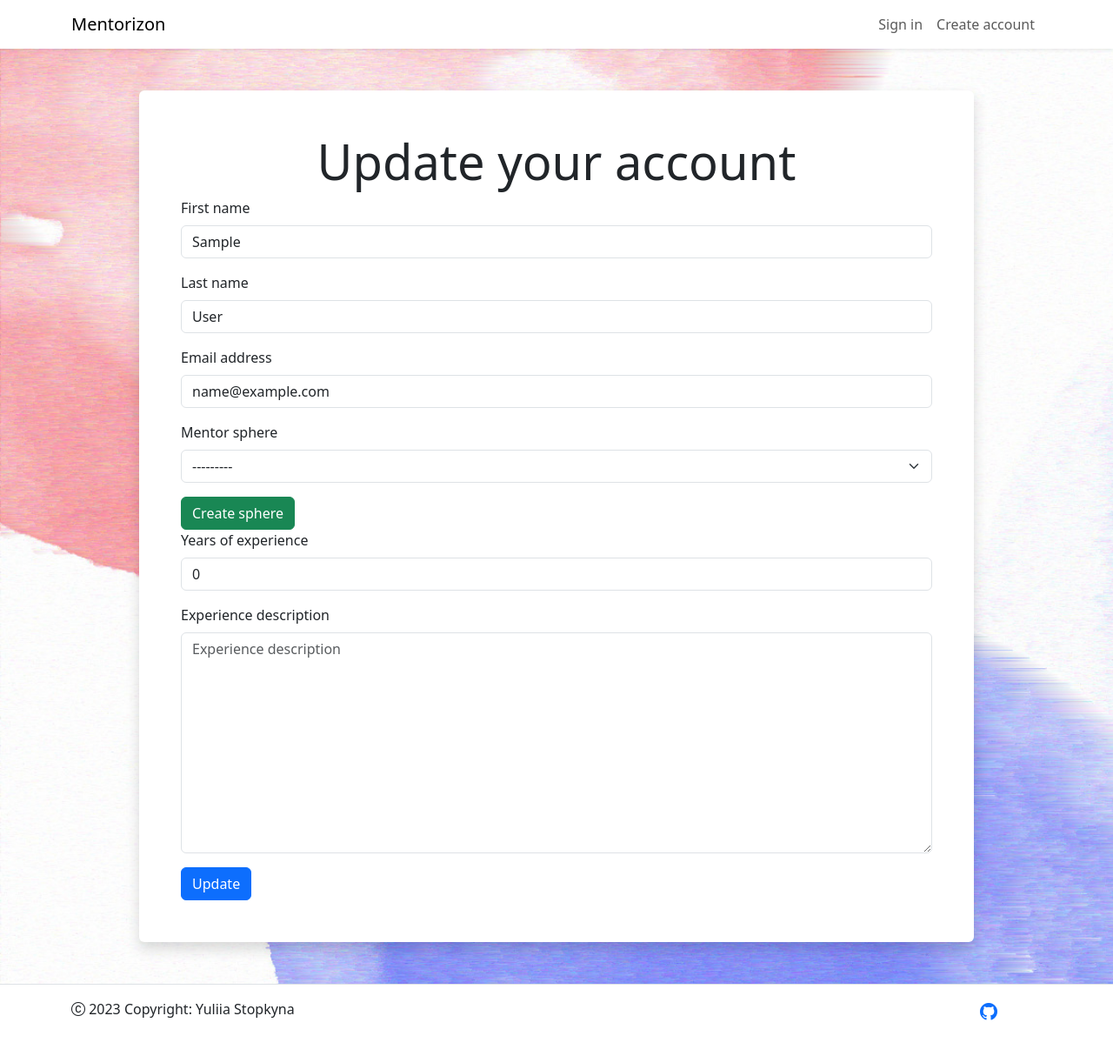
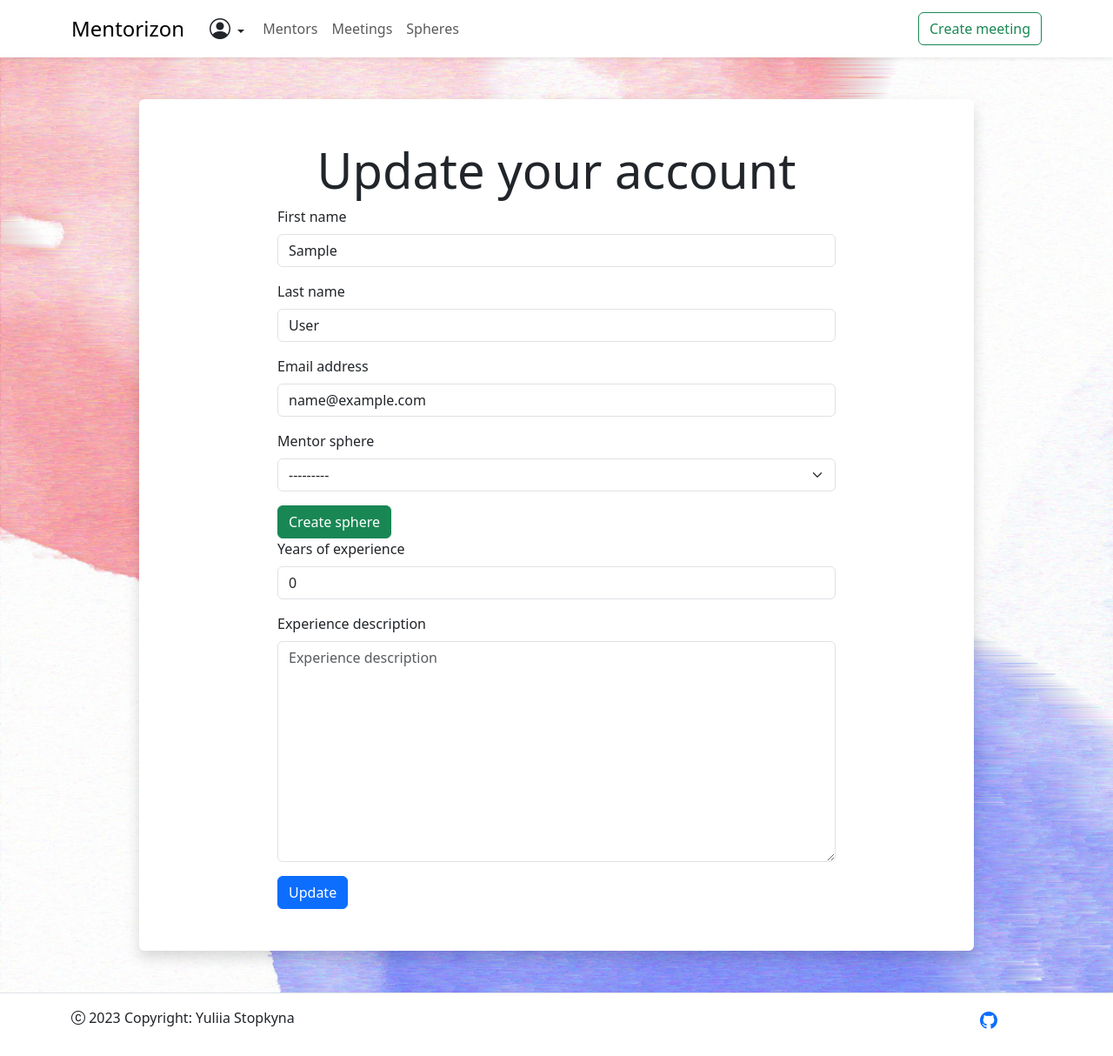
Before and after one commit to yuliia-stopkyna/mentorizon, a Django app: page /accounts/profile/1/update/ in a window 1280 px wide. Shown: the whole page at 87% size. Before the commit the page ends 1173 px from the top, so only its background shows below. Run offline with Django 4.2, Linux system fonts and the light colour scheme; the visitor is signed in with stand-in values (Sample User, id 1); data comes from the database, SQL or seed files in the repository; data that the repository does not hold is empty; some libraries are stand-ins or nearby versions.

Commit message:
Slight changes to templates styling

```diff
--- a/templates/mentorizon/meeting_form.html
+++ b/templates/mentorizon/meeting_form.html
@@ -2,10 +2,10 @@
 {% load bootstrap5 %}
 {% bootstrap_messages %}
 {% block content %}
-  <div class="container my-5 p-5 rounded shadow bg-white w-75">
+  <div class="container-fluid my-5 p-5 rounded shadow bg-white w-75">
     <h1 class="text-center display-4">{{ meeting|yesno:"Update,Create" }} meeting</h1>
     <div class="row justify-content-center">
-      <div class="col">
+      <div class="col-12 col-md-9">
         {% if user.mentor_sphere is not None %}
           <form method="post" action="" novalidate>
           {% csrf_token %}
--- a/templates/mentorizon/user_update.html
+++ b/templates/mentorizon/user_update.html
@@ -1,10 +1,10 @@
-{% extends "registration/base_registration.html" %}
+{% extends "base.html" %}
 {% load bootstrap5 %}
 {% block content %}
-  <div class="container my-5 p-5 rounded shadow bg-white w-75">
+  <div class="container-fluid my-5 p-5 rounded shadow bg-white w-75">
     <h1 class="text-center display-4">Update your account</h1>
     <div class="row justify-content-center">
-      <div class="col">
+      <div class="col-12 col-md-9">
         <form method="post" action="">
         {% csrf_token %}
           {% bootstrap_field form.first_name %}
--- a/templates/registration/login.html
+++ b/templates/registration/login.html
@@ -1,10 +1,10 @@
 {% extends "registration/base_registration.html" %}
 {% load bootstrap5 %}
 {% block content %}
-  <div class="container-fluid mt-5 p-5 rounded shadow bg-white">
+  <div class="container-fluid my-5 p-5 rounded shadow bg-white w-75">
     <h1 class="text-center display-4">Sign In</h1>
     <div class="row justify-content-center">
-      <div class="col-8 col-md-6">
+      <div class="col-12 col-md-9">
         <form method="post" action="{% url 'login' %}">
         {% csrf_token %}
         {% bootstrap_form form %}
```
